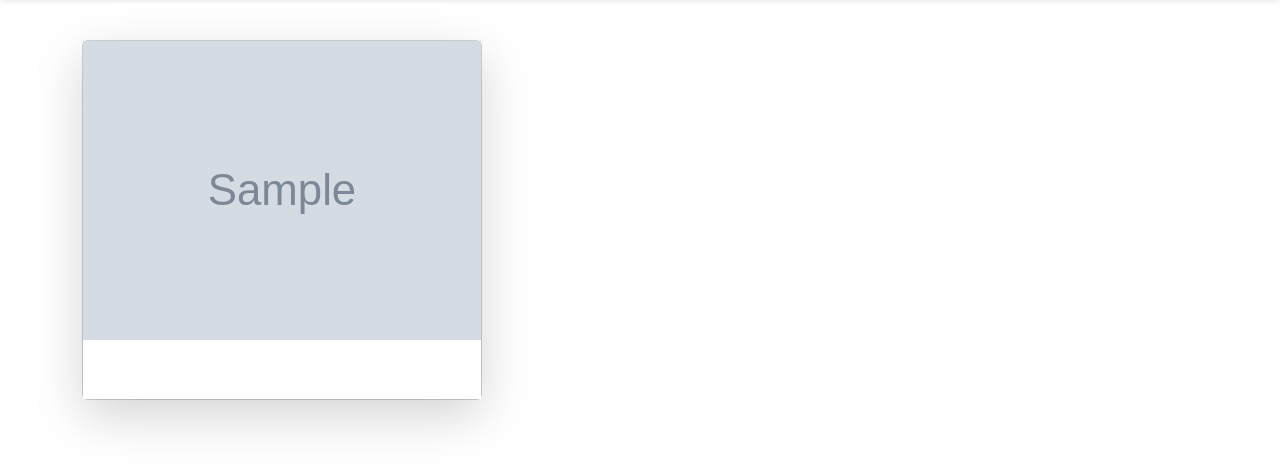
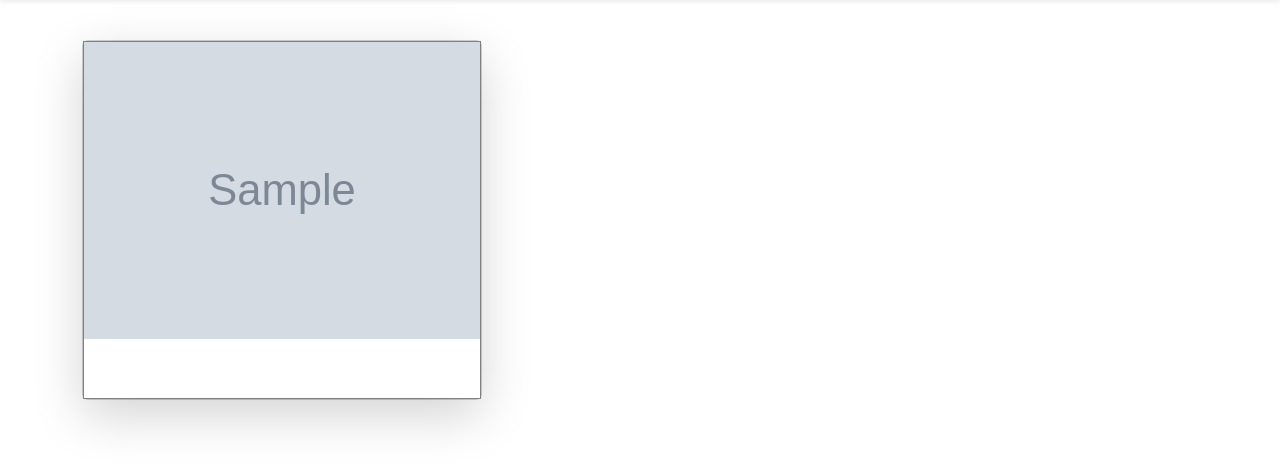
Before and after one commit to TeamFourISJuniorCore/LYCAN, a Django app: page /flashcards in a window 1280 px wide. Shown: the part 56-525 px from the top of the page. Run offline with Django 4.2, Linux system fonts and the light colour scheme; tables that the repository leaves empty hold one stand-in row (values such as "Sample post"); grey boxes marked "Sample" are stand-in pictures; some libraries are stand-ins or nearby versions.

Commit message:
quck fixes

```diff
--- a/templates/pages/flashcard.html
+++ b/templates/pages/flashcard.html
@@ -62,7 +62,7 @@ body { font-family: sans-serif; }
 
 .card__face--front {
   background: white;
-  border: none;
+  border: 1px solid grey;
 }
 
 .card__face--back {
```
